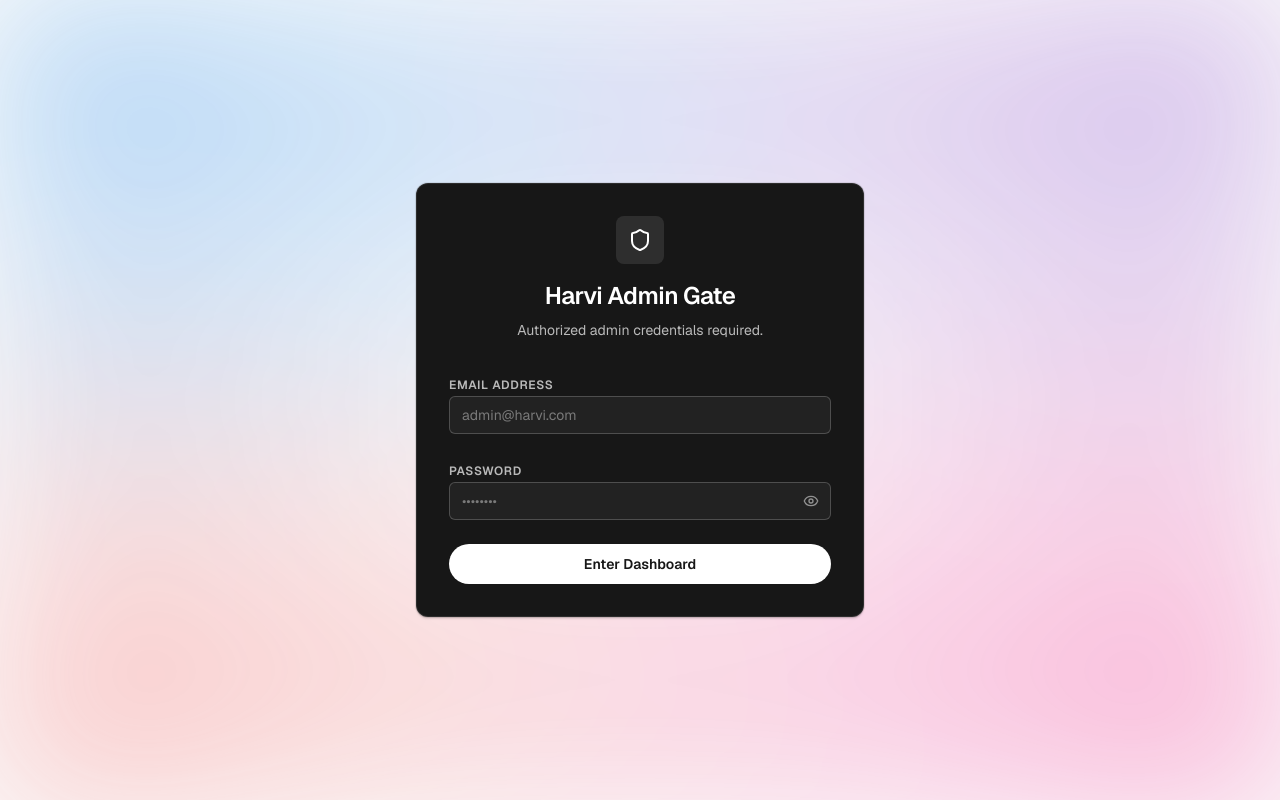
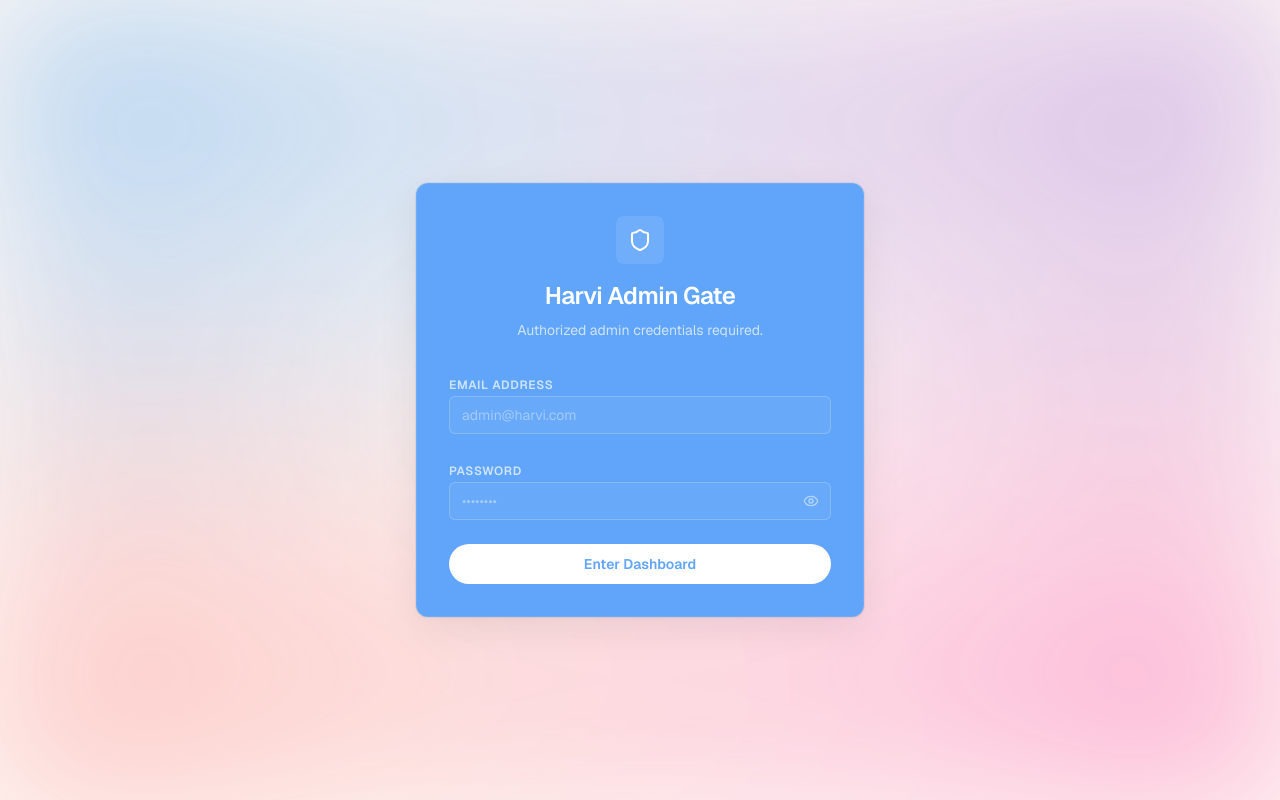
Before and after one commit to alparslan0m-bit/harvidashboard, a React (Vite) app: page /login in a window 1280 px wide. Built offline with nearby package versions, Linux system fonts and the light colour scheme; no server answers.

Commit message:
colorful dashboard

```diff
--- a/src/components/shared/KPIGrid.tsx
+++ b/src/components/shared/KPIGrid.tsx
@@ -1,14 +1,24 @@
 import React from "react";
 import { MetricCard, type MetricCardProps } from "./MetricCard";
 import { cn } from "../../lib/utils";
+
+export const KPI_COLORS = [
+  "bg-gradient-to-br from-blue-50 to-indigo-50 border-blue-100 dark:from-blue-950/40 dark:to-indigo-900/20 dark:border-blue-900/50",
+  "bg-gradient-to-br from-emerald-50 to-teal-50 border-emerald-100 dark:from-emerald-950/40 dark:to-teal-900/20 dark:border-emerald-900/50",
+  "bg-gradient-to-br from-rose-50 to-pink-50 border-rose-100 dark:from-rose-950/40 dark:to-pink-900/20 dark:border-rose-900/50",
+  "bg-gradient-to-br from-amber-50 to-orange-50 border-amber-100 dark:from-amber-950/40 dark:to-orange-900/20 dark:border-amber-900/50",
+  "bg-gradient-to-br from-fuchsia-50 to-purple-50 border-fuchsia-100 dark:from-fuchsia-950/40 dark:to-purple-900/20 dark:border-fuchsia-900/50",
+  "bg-gradient-to-br from-sky-50 to-cyan-50 border-sky-100 dark:from-sky-950/40 dark:to-cyan-900/20 dark:border-sky-900/50",
+];
 
 interface KPIGridProps {
   cards: MetricCardProps[];
   className?: string;
   compact?: boolean;
+  colorful?: boolean;
 }
 
-export const KPIGrid: React.FC<KPIGridProps> = ({ cards, className, compact = false }) => {
+export const KPIGrid: React.FC<KPIGridProps> = ({ cards, className, compact = false, colorful = false }) => {
   return (
     <div
       className={cn(
@@ -24,7 +34,7 @@ export const KPIGrid: React.FC<KPIGridProps> = ({ cards, className, compact = fa
           description={card.description}
           icon={card.icon}
           trend={card.trend}
-          className={card.className}
+          className={cn(colorful ? KPI_COLORS[idx % KPI_COLORS.length] : "", card.className)}
           compact={compact}
           featured={card.featured}
         />
--- a/src/index.css
+++ b/src/index.css
@@ -3,75 +3,67 @@
 @custom-variant dark (&:is(.dark *));
 
 @theme {
-  --color-background: #fafafa;
-  --color-foreground: #171717;
-  --color-card: #ffffff;
-  --color-card-foreground: #171717;
-  --color-popover: #ffffff;
-  --color-popover-foreground: #171717;
-  --color-primary: #171717;
-  --color-primary-foreground: #ffffff;
-  --color-secondary: #ffffff;
-  --color-secondary-foreground: #171717;
-  --color-muted: #f5f5f5;
-  --color-muted-foreground: #888888;
-  --color-accent: #f5f5f5;
-  --color-accent-foreground: #171717;
-  --color-success: #0070f3;
-  --color-warning: #f5a623;
-  --color-destructive: #ee0000;
-  --color-destructive-foreground: #ffffff;
-  --color-border: #ebebeb;
-  --color-input: #ebebeb;
-  --color-ring: #000000;
-  --color-chart-1: #007cf0;
-  --color-chart-2: #7928ca;
-  --color-chart-3: #ff4d4d;
-  --color-chart-4: #f9cb28;
-  --color-chart-1: #007cf0;
-  --color-chart-2: #7928ca;
-  --color-chart-3: #ff4d4d;
-  --color-chart-4: #f9cb28;
-  --color-chart-5: #00dfd8;
-  --radius: 6px;
-  --shadow-card: 0 0 0 1px rgba(0, 0, 0, 0.08);
-  --shadow-elevated: 0px 1px 1px rgba(0, 0, 0, 0.05), 0px 2px 2px rgba(0, 0, 0, 0.1), 0 0 0 1px rgba(0, 0, 0, 0.08);
+  --color-background: #FDF8F5;
+  --color-foreground: #2D3142;
+  --color-card: #FFFFFF;
+  --color-card-foreground: #2D3142;
+  --color-popover: #FFFFFF;
+  --color-popover-foreground: #2D3142;
+  --color-primary: #60A5FA;
+  --color-primary-foreground: #FFFFFF;
+  --color-secondary: #4ECDC4;
+  --color-secondary-foreground: #FFFFFF;
+  --color-muted: #F4F1EE;
+  --color-muted-foreground: #8A92A3;
+  --color-accent: #FFE66D;
+  --color-accent-foreground: #2D3142;
+  --color-success: #4ECDC4;
+  --color-warning: #FFE66D;
+  --color-destructive: #FF6B6B;
+  --color-destructive-foreground: #FFFFFF;
+  --color-border: #F0E5DF;
+  --color-input: #F0E5DF;
+  --color-ring: #60A5FA;
+  --color-chart-1: #FF6B6B;
+  --color-chart-2: #4ECDC4;
+  --color-chart-3: #FFE66D;
+  --color-chart-4: #4D96FF;
+  --color-chart-5: #9D4EDD;
+  --radius: 12px;
+  --shadow-card: 0 4px 20px rgba(0, 0, 0, 0.04), 0 0 0 1px rgba(0, 0, 0, 0.05);
+  --shadow-elevated: 0px 10px 40px rgba(0, 0, 0, 0.08), 0px 2px 5px rgba(0, 0, 0, 0.02), 0 0 0 1px rgba(0, 0, 0, 0.05);
 }
 
 @layer base {
   .dark {
-    --color-background: #000000;
-    --color-foreground: #ededed;
-    --color-card: #0a0a0a;
-    --color-card-foreground: #ededed;
-    --color-popover: #0a0a0a;
-    --color-popover-foreground: #ededed;
-    --color-primary: #ededed;
-    --color-primary-foreground: #000000;
-    --color-secondary: #000000;
-    --color-secondary-foreground: #ededed;
-    --color-muted: #111111;
-    --color-muted-foreground: #888888;
-    --color-accent: #111111;
-    --color-accent-foreground: #ededed;
-    --color-success: #0070f3;
-    --color-warning: #f5a623;
-    --color-destructive: #ee0000;
-    --color-destructive-foreground: #ffffff;
-    --color-border: #333333;
-    --color-input: #333333;
-    --color-ring: #ededed;
-    --color-chart-1: #007cf0;
-    --color-chart-2: #7928ca;
-    --color-chart-3: #ff4d4d;
-    --color-chart-4: #f9cb28;
-    --color-chart-1: #007cf0;
-    --color-chart-2: #7928ca;
-    --color-chart-3: #ff4d4d;
-    --color-chart-4: #f9cb28;
-    --color-chart-5: #00dfd8;
-    --shadow-card: 0 0 0 1px rgba(255, 255, 255, 0.1);
-    --shadow-elevated: 0px 1px 1px rgba(0, 0, 0, 0.5), 0px 2px 2px rgba(0, 0, 0, 0.5), 0 0 0 1px rgba(255, 255, 255, 0.1);
+    --color-background: #1A1B26;
+    --color-foreground: #C0CAF5;
+    --color-card: #24283B;
+    --color-card-foreground: #C0CAF5;
+    --color-popover: #24283B;
+    --color-popover-foreground: #C0CAF5;
+    --color-primary: #BFDBFE;
+    --color-primary-foreground: #1A1B26;
+    --color-secondary: #7DCFFF;
+    --color-secondary-foreground: #1A1B26;
+    --color-muted: #292E42;
+    --color-muted-foreground: #565F89;
+    --color-accent: #E0AF68;
+    --color-accent-foreground: #1A1B26;
+    --color-success: #7DCFFF;
+    --color-warning: #E0AF68;
+    --color-destructive: #F7768E;
+    --color-destructive-foreground: #FFFFFF;
+    --color-border: #414868;
+    --color-input: #414868;
+    --color-ring: #BFDBFE;
+    --color-chart-1: #F7768E;
+    --color-chart-2: #7DCFFF;
+    --color-chart-3: #E0AF68;
+    --color-chart-4: #7AA2F7;
+    --color-chart-5: #BB9AF7;
+    --shadow-card: 0 4px 20px rgba(0, 0, 0, 0.3), 0 0 0 1px rgba(255, 255, 255, 0.1);
+    --shadow-elevated: 0px 10px 40px rgba(0, 0, 0, 0.5), 0px 2px 5px rgba(0, 0, 0, 0.3), 0 0 0 1px rgba(255, 255, 255, 0.15);
   }
 }
 
--- a/src/pages/Analytics.tsx
+++ b/src/pages/Analytics.tsx
@@ -121,6 +121,7 @@ export const Analytics: React.FC = () => {
   return (
     <div className="space-y-6">
       <PageHeader title="System Analytics" />
+      <KPIGrid cards={kpiCards} compact colorful />
       <AnalyticsDateFilter
         fromDate={fromDate}
         toDate={toDate}
@@ -129,7 +130,6 @@ export const Analytics: React.FC = () => {
         onPreset={applyPreset}
         activePreset={activePreset}
       />
-      <KPIGrid cards={kpiCards} compact />
       <AnalyticsChartsGrid
         dailyActiveUsers={data?.dailyActiveUsers}
         purchaseBreakdown={data?.purchaseBreakdown}
--- a/src/pages/Curriculum.tsx
+++ b/src/pages/Curriculum.tsx
@@ -13,6 +13,7 @@ import {
 } from "../hooks/useCurriculum";
 import PageHeader from "../components/shared/PageHeader";
 import MetricCard from "../components/shared/MetricCard";
+import KPIGrid from "../components/shared/KPIGrid";
 import {
   Calendar,
   BookOpen,
@@ -99,32 +100,17 @@ export const Curriculum: React.FC = () => {
       <PageHeader title="Curriculum Management" />
 
       {/* Horizontal KPIs Grid */}
-      <div className="grid grid-cols-1 sm:grid-cols-2 lg:grid-cols-4 gap-4">
-        <MetricCard
-          title="Academic Years"
-          value={isLoadingStats ? "..." : stats.yearsCount}
-          icon={<Calendar />}
-          compact
-        />
-        <MetricCard
-          title="Course Modules"
-          value={isLoadingStats ? "..." : stats.modulesCount}
-          icon={<BookOpen />}
-          compact
-        />
-        <MetricCard
-          title="Subjects"
-          value={isLoadingStats ? "..." : stats.subjectsCount}
-          icon={<Bookmark />}
-          compact
-        />
-        <MetricCard
-          title="Lectures"
-          value={isLoadingStats ? "..." : stats.lecturesCount}
-          icon={<FileText />}
-          compact
-        />
-      </div>
+      <KPIGrid
+        cards={[
+          { title: "Academic Years", value: isLoadingStats ? "..." : stats.yearsCount, icon: <Calendar /> },
+          { title: "Course Modules", value: isLoadingStats ? "..." : stats.modulesCount, icon: <BookOpen /> },
+          { title: "Subjects", value: isLoadingStats ? "..." : stats.subjectsCount, icon: <Bookmark /> },
+          { title: "Lectures", value: isLoadingStats ? "..." : stats.lecturesCount, icon: <FileText /> },
+        ]}
+        compact
+        colorful
+        className="gap-4"
+      />
 
       {/* Page-level Interactive Breadcrumbs */}
       <div className="flex items-center gap-2 text-sm font-medium text-muted-foreground bg-card px-4 py-2.5 rounded-[8px] border border-border shadow-xs w-fit">
--- a/src/pages/Dashboard.tsx
+++ b/src/pages/Dashboard.tsx
@@ -77,7 +77,6 @@ export const Dashboard: React.FC = () => {
       trend: stats
         ? { value: stats.revenueTrend, label: "vs last month" }
         : null,
-      featured: true,
     },
     {
       title: "Average Quiz Score",
@@ -105,7 +104,7 @@ export const Dashboard: React.FC = () => {
     <div className="space-y-6">
       <PageHeader title="Dashboard Overview" actions={headerActions} />
 
-      <KPIGrid cards={kpiCards} compact className="gap-3" />
+      <KPIGrid cards={kpiCards} compact colorful className="gap-3" />
 
       <div className="grid grid-cols-1 mt-6">
         <h3 className="text-sm font-semibold tracking-tight text-foreground mb-4">
```
